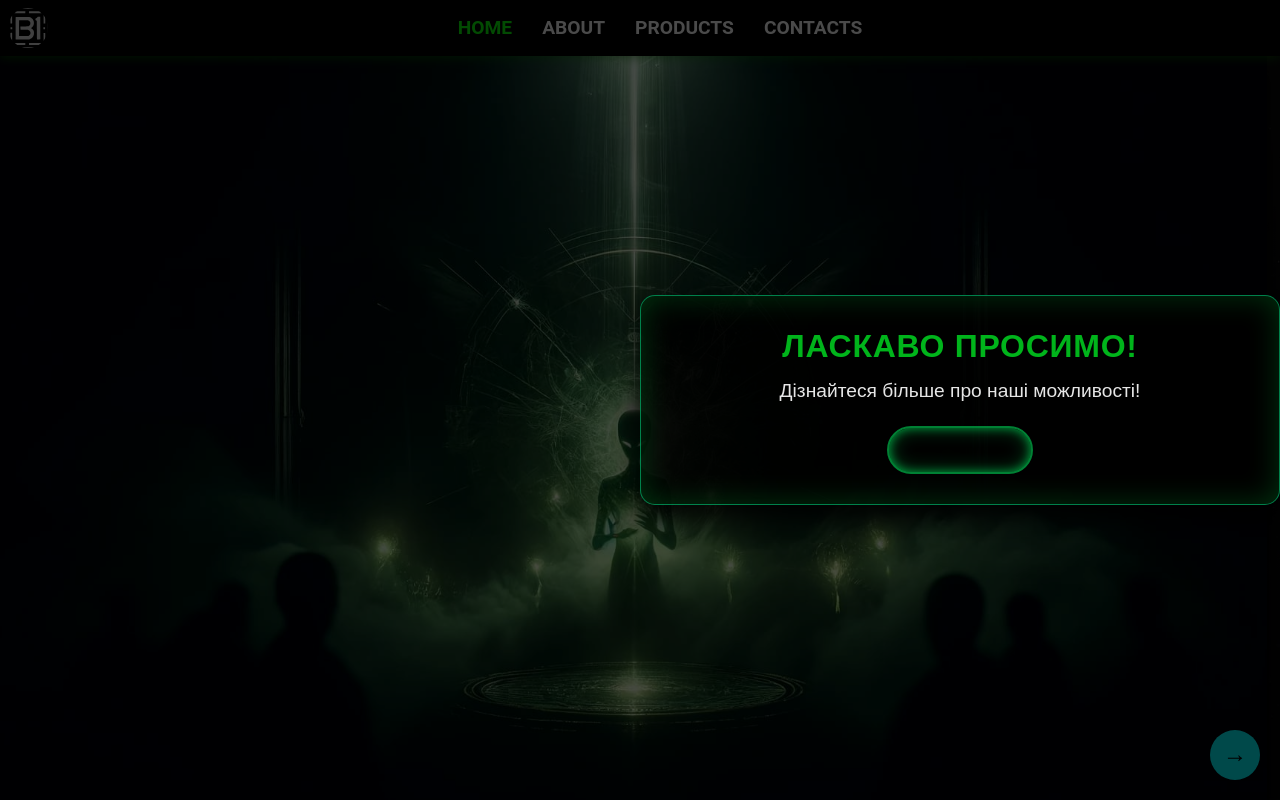
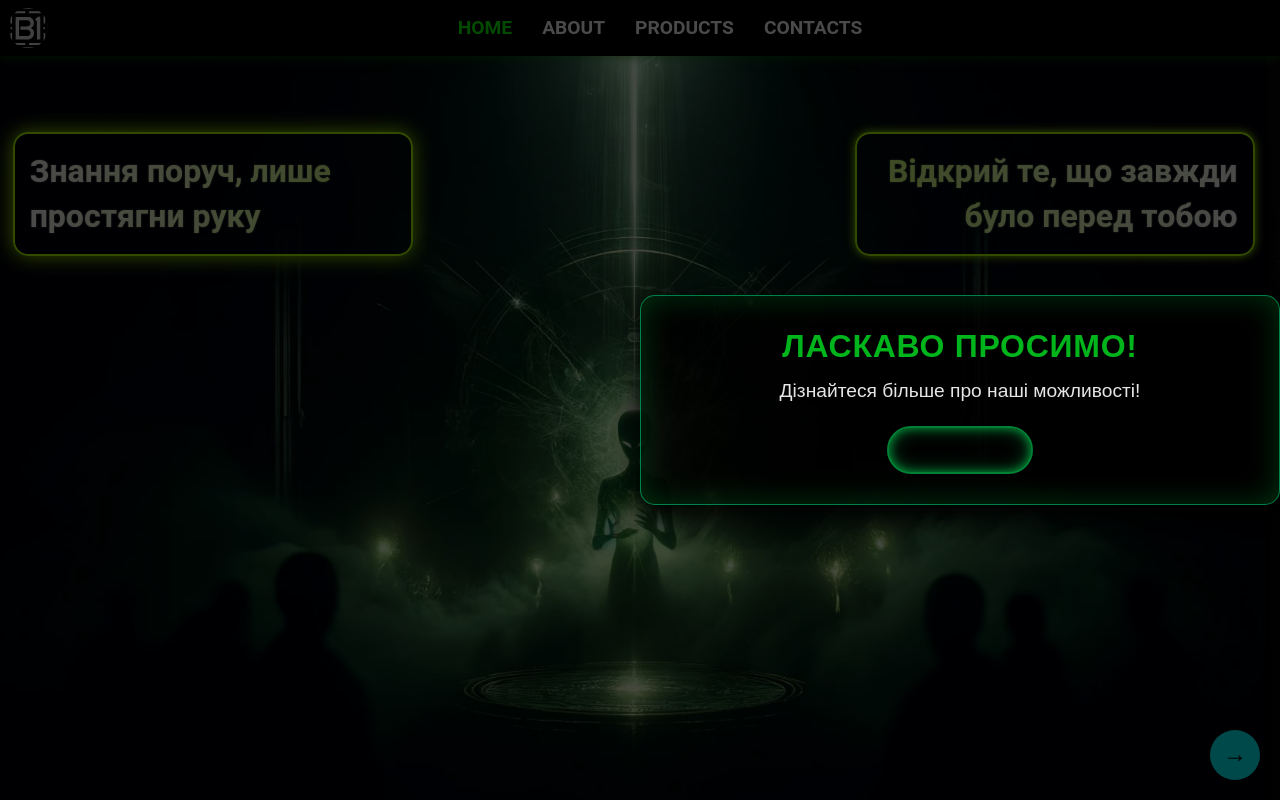
Before and after one commit to XekkanoYurii/bione, a React (Vite) app: page / in a window 1280 px wide. Shown: the top 800 px of the page. Built offline with nearby package versions, Linux system fonts and the light colour scheme.

Commit message:
add text welcome

```diff
--- a/src/components/Welcome/Welcome.jsx
+++ b/src/components/Welcome/Welcome.jsx
@@ -1,38 +1,15 @@
-import { useState, useEffect } from "react";
 import styles from "./Welcome.module.css";
 
 const WelcomeSection = () => {
-  const [opacity, setOpacity] = useState(0.5); // Початкове затемнення (50%)
-
-  useEffect(() => {
-    const handleScroll = () => {
-      const scrollPosition = window.scrollY; // Поточна позиція прокрутки
-      const fadePoint = window.innerHeight * 0.5; // Початок просвітлення
-      const maxPoint = window.innerHeight * 1.3; // Повна видимість
-
-      if (scrollPosition <= fadePoint) {
-        setOpacity(0.5); // Максимальне затемнення
-      } else if (scrollPosition >= maxPoint) {
-        setOpacity(0); // Повністю прозоре
-      } else {
-        const calculatedOpacity =
-          0.5 - ((scrollPosition - fadePoint) / (maxPoint - fadePoint)) * 0.5;
-        setOpacity(calculatedOpacity);
-      }
-    };
-
-    window.addEventListener("scroll", handleScroll);
-
-    return () => {
-      window.removeEventListener("scroll", handleScroll); // Очищуємо слухач
-    };
-  }, []);
-
   return (
-    <div
-      className={styles["welcome-section"]}
-      style={{ "--overlay-opacity": opacity }} // Передаємо динамічну прозорість
-    ></div>
+    <div className={styles["welcome-section"]}>
+      <div className={styles["text-column-left"]}>
+        Знання поруч, лише простягни руку
+      </div>
+      <div className={styles["text-column-right"]}>
+        Відкрий те, що завжди було перед тобою
+      </div>
+    </div>
   );
 };
 
--- a/src/components/Welcome/Welcome.module.css
+++ b/src/components/Welcome/Welcome.module.css
@@ -2,24 +2,74 @@
 .welcome-section {
   margin-bottom: 120px;
   box-shadow: 0 16px 16px rgb(0, 0, 0);
-
   /* Розміри контейнера */
   width: 99vw;
   height: 95vh;
   overflow: hidden; /* Приховує вихідні межі зображення */
-
   /* Центрування вмісту */
   display: flex;
   justify-content: center;
   align-items: center;
-
   /* Додаткові стилі */
   position: relative; /* Для правильного позиціонування зображення */
   color: white;
   text-align: center;
   font-size: 2rem;
 }
-
+/* Текст зліва */
+.text-column-left {
+  position: absolute;
+  top: 10%; /* Відступ зверху */
+  left: 1%; /* Ближче до краю */
+  font-size: 2rem; /* Великий розмір тексту */
+  text-align: left;
+  max-width: 400px; /* Ширина тексту */
+  line-height: 1.4; /* Відстань між рядками */
+  font-weight: bold; /* Жирні букви */
+  /* Градієнт тексту */
+  background: linear-gradient(
+    90deg,
+    white,
+    rgb(174, 255, 0)
+  ); /* Білий до зеленого */
+  background-clip: text; /* Стандартна властивість */
+  -webkit-text-fill-color: transparent;
+  /* Мінімальне підсвічування */
+  text-shadow: 0px 0px 2px rgba(255, 255, 255, 0.5);
+  /* Рамка та фон */
+  padding: 15px; /* Відступи всередині блоку */
+  background-color: rgba(0, 0, 0, 0.5); /* Темно-прозорий фон */
+  border: 2px solid rgb(174, 255, 0); /* Зелена рамка */
+  border-radius: 15px; /* Закруглені кути */
+  box-shadow: 0 0 20px rgb(174, 255, 0); /* Світіння рамки */
+}
+/* Текст справа */
+.text-column-right {
+  position: absolute;
+  top: 10%; /* Відступ зверху */
+  right: 1%; /* Ближче до краю */
+  font-size: 2rem; /* Ще більший розмір тексту */
+  text-align: right;
+  max-width: 400px; /* Ширина тексту */
+  line-height: 1.4; /* Відстань між рядками */
+  font-weight: bold; /* Жирні букви */
+  /* Градієнт тексту */
+  background: linear-gradient(
+    90deg,
+    rgb(174, 255, 0),
+    white
+  ); /* Білий до зеленого */
+  background-clip: text; /* Стандартна властивість */
+  -webkit-text-fill-color: transparent;
+  /* Мінімальне підсвічування */
+  text-shadow: 0px 0px 2px rgba(255, 255, 255, 0.5);
+  /* Рамка та фон */
+  padding: 15px; /* Відступи всередині блоку */
+  background-color: rgba(0, 0, 0, 0.5); /* Темно-прозорий фон */
+  border: 2px solid rgb(174, 255, 0); /* Зелена рамка */
+  border-radius: 15px; /* Закруглені кути */
+  box-shadow: 0 0 10px rgb(174, 255, 0); /* Світіння рамки */
+}
 /* Псевдоелемент для затемнення */
 .welcome-section::before {
   content: ""; /* Псевдоелемент */
@@ -45,7 +95,6 @@
   transition: transform 5s ease-in-out, background-color 0.3s ease-in-out;
   z-index: -1; /* Відправляє фон позаду тексту */
 }
-
 .welcome-section:hover::before {
   transform: scale(1.1); /* Збільшення лише фону */
 }
```
